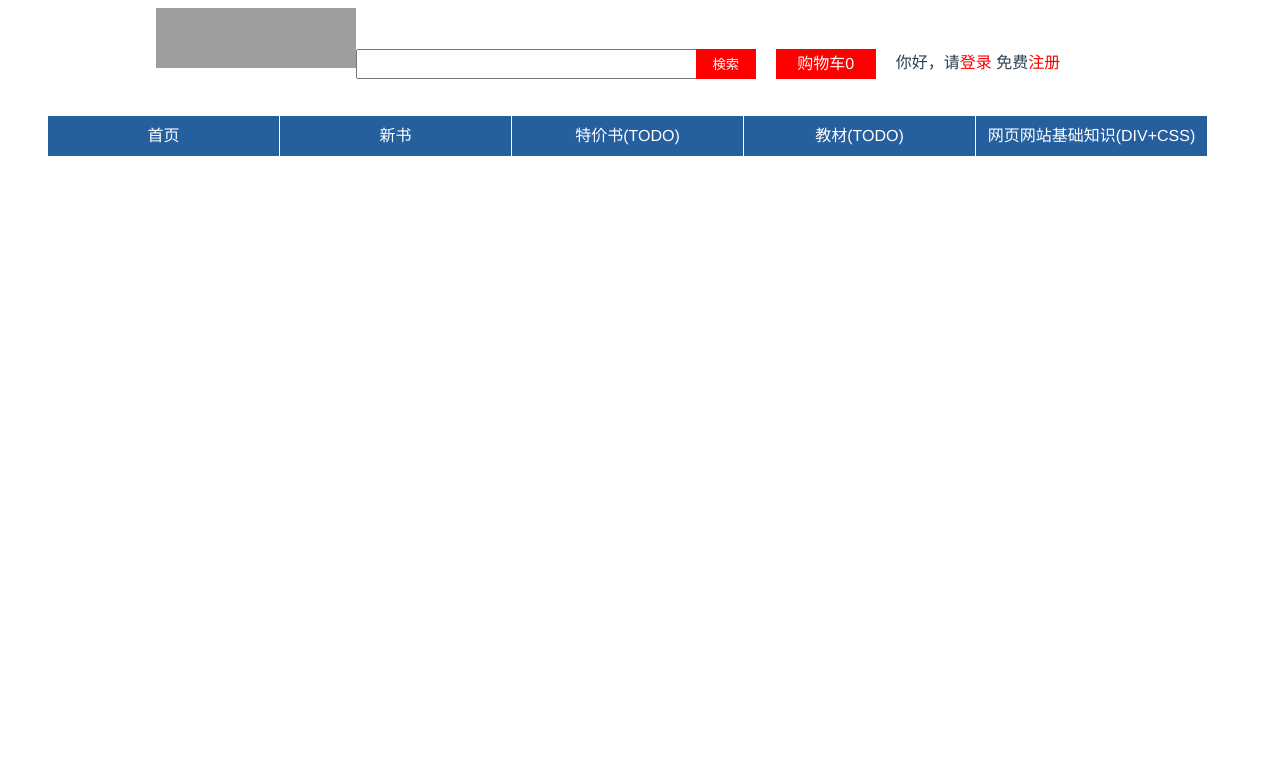
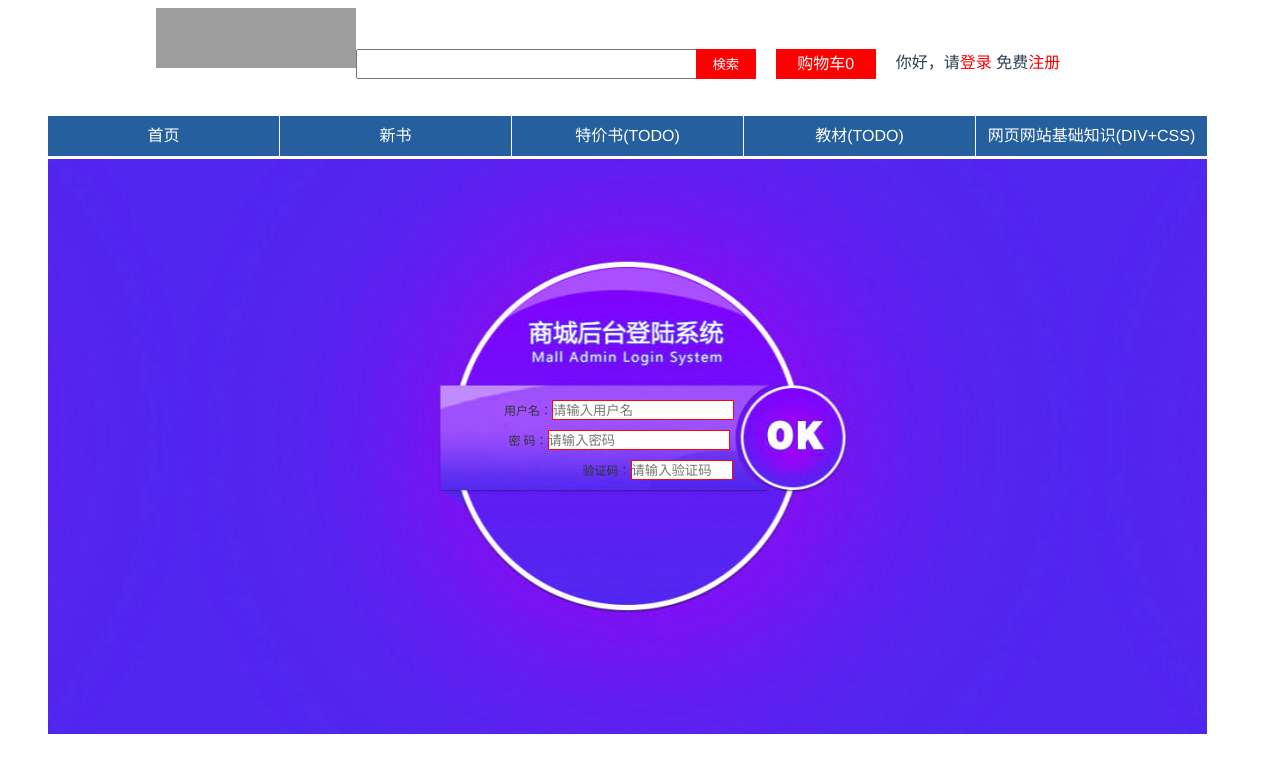
Before and after one commit to marksongg/bookstore, a Vue app: page /divCssJQuery8_8_2 in a window 1280 px wide. Shown: the top 772 px of the page. Built offline with nearby package versions, Linux system fonts and the light colour scheme; grey boxes are pictures that could not be loaded.

Commit message:
第8章 使用CSS控制表格及表单样式5

```diff
--- a/src/components/DivCssJQuery.vue
+++ b/src/components/DivCssJQuery.vue
@@ -147,6 +147,9 @@
       <li>
           <router-link to="/divCssJQuery8_6_1"><h3>第8章: 8.6.1 制作文字字段提示语效果</h3></router-link>
       </li>
+      <li>
+          <router-link to="/divCssJQuery8_8_2"><h3>第8章: 8.8.2 总结 美化登录框</h3></router-link>
+      </li>
   </div>
 </template>
 
--- /dev/null
+++ b/src/components/divCssJQuery/divCssJQuery8/DivCssJQuery8_8_2.vue
@@ -0,0 +1,85 @@
+<template>
+  <div id="body1">
+    <div id="login">
+      <form id="form1" name="form1" method="post" action="javascript:;">
+        <label for="uname">用户名：<img id="button" src="@/assets/images8/88202.jpg" @click.prevent="login"/></label><input name="uname" type="text" class="border01" id="uname" placeholder="请输入用户名"><br/>
+        <label for="upass">密&nbsp;码：</label><input name="upass" type="text" class="border01" id="upass" placeholder="请输入密码"><br/>
+        <label for="yanzheng">验证码：</label><input name="yanzheng" type="text" class="border01" id="yanzheng" placeholder="请输入验证码">
+      </form>
+    </div>
+  </div>
+</template>
+
+<script>
+export default {
+  data(){
+    return {
+      image: "@/assets/images8/88202.jpg",
+      count: 0
+    }
+  },
+  watch:{
+
+  },
+  methods: {
+    login(){
+      alert('登録処理中....');
+    }
+  },
+
+  name:'DivCssJQuery8_8_2',
+}
+</script>
+
+<style scoped>
+  * {
+    margin: 0px;
+    padding: 0px;
+    border: 0px;
+  }
+
+  #body1 {
+    /**这里只有设置了这个参数值后，画面布局才能正常 */
+    margin: 60px 1px auto 40px;
+    font-family: "宋体";
+    font-size: 12px;
+    color: #333;
+    line-height: 30px;
+    background-image: url("@/assets/images8/88201.jpg");
+    background-repeat: repeat-x;
+    background-position: center top;
+    height: 800px;
+  }
+
+  #login {
+    width: 365px;
+    height: 95px;
+    padding-top: 237px;
+    padding-left: 60px;
+    margin: 0px auto;
+  }
+
+  #uname, #upass {
+    width: 180px;
+    height: 18px;
+  }
+
+  #yanzheng {
+    width: 100px;
+    height: 18px;
+  }
+
+  #button {
+    float: right;
+    margin-top: 20px;
+    margin-right: 10px;
+  }
+
+  .border01 {
+    border: solid 1px #FB0509;
+  }
+
+
+
+
+</style>
--- a/src/router/index.js
+++ b/src/router/index.js
@@ -487,6 +487,14 @@ const routes = [
       title: '制作文字字段提示语效果'
     },
     component: ()=> import('../components/divCssJQuery/divCssJQuery8/DivCssJQuery8_6_1.vue')
+  },
+  {
+    path: '/divCssJQuery8_8_2',
+    name: 'divCssJQuery8_8_2',
+    meta: {
+      title: '总结 美化登录框'
+    },
+    component: ()=> import('../components/divCssJQuery/divCssJQuery8/DivCssJQuery8_8_2.vue')
   }
 ]
 
```
